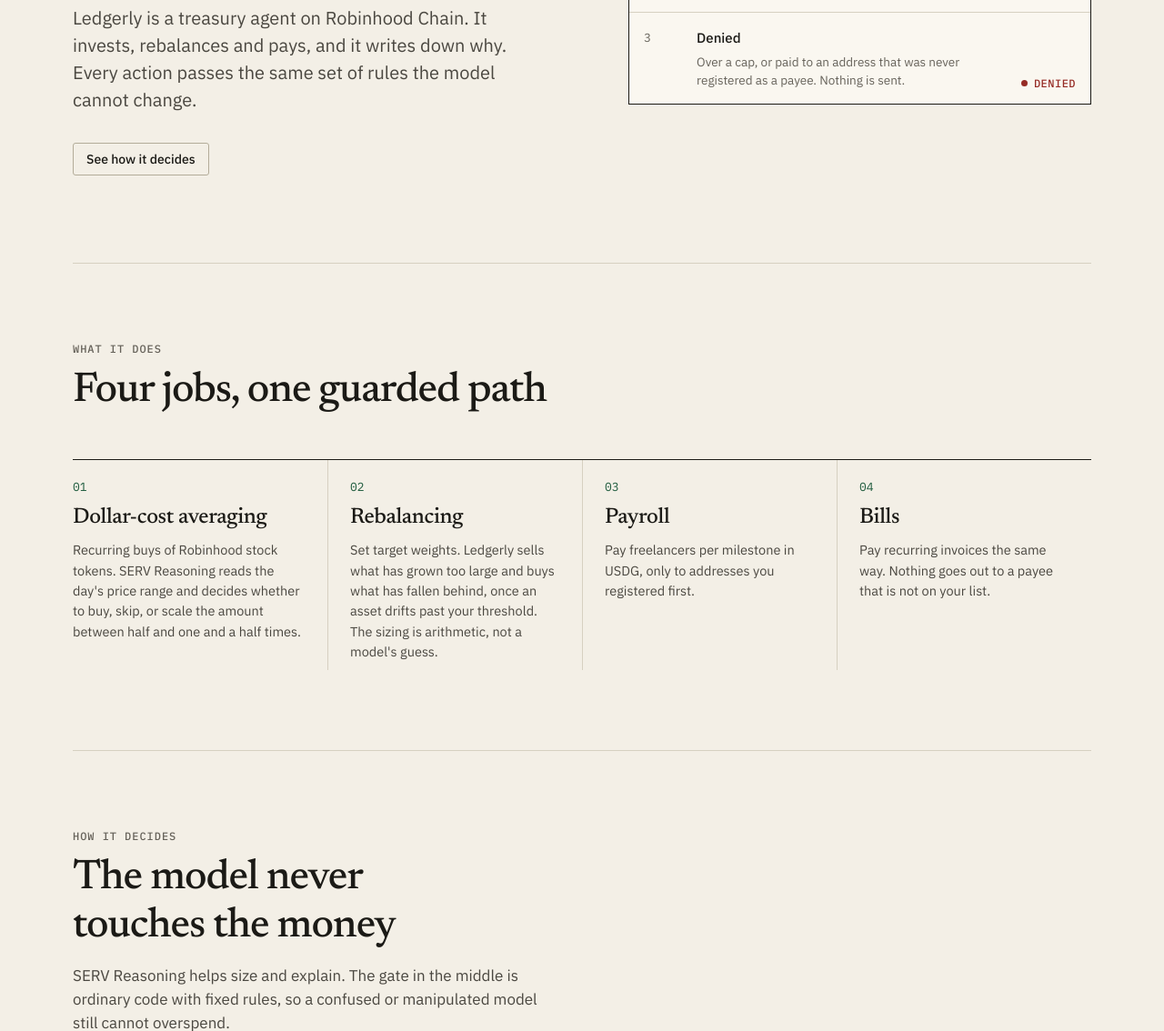
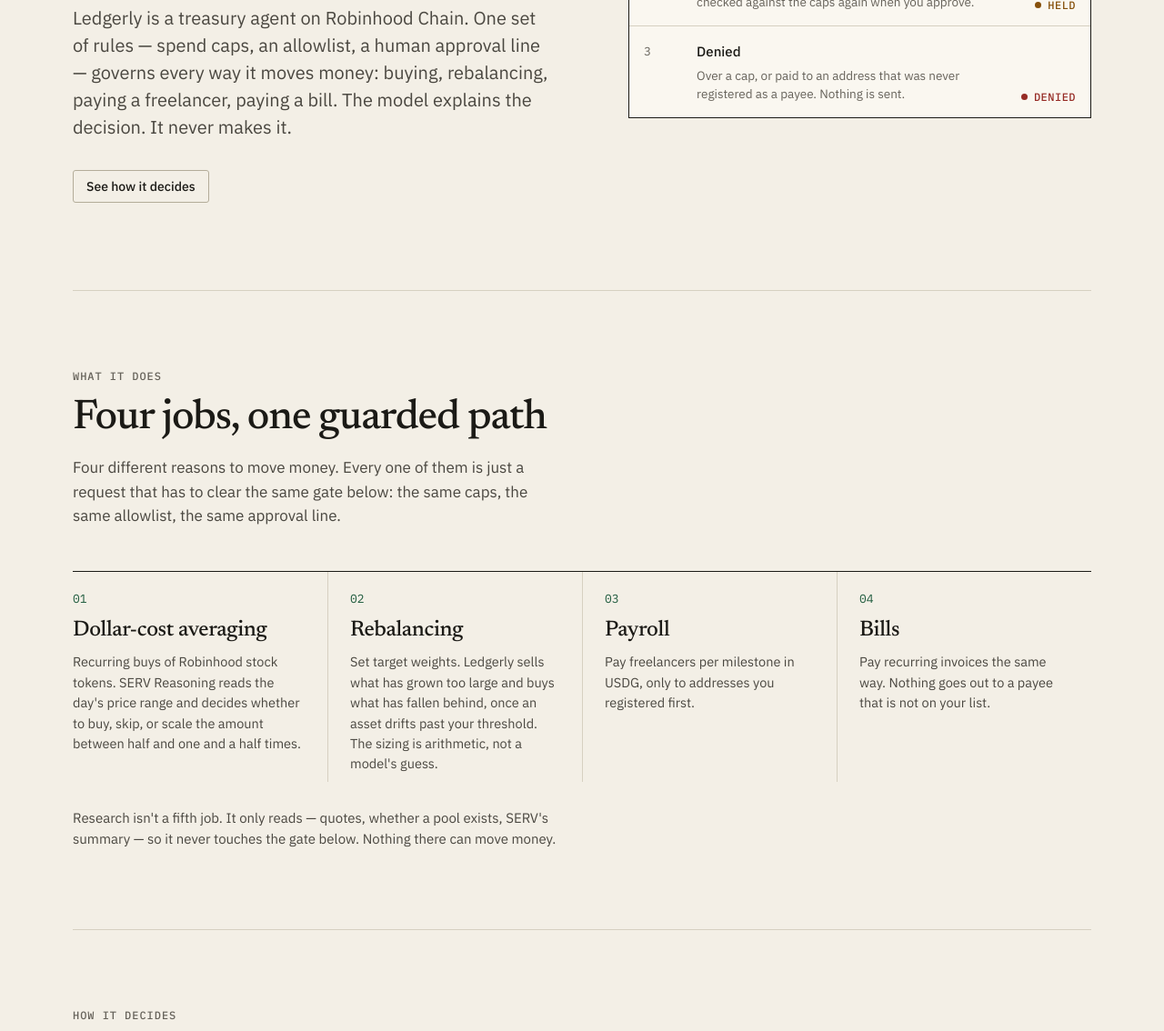
Before and after one commit to firmino0/Ledgerly, a website: page web/index.html in a window 1280 px wide. Shown: the part 500-1634 px from the top of the page at 91% size. Drawn offline with Linux system fonts and the light colour scheme; no server answers.

Commit message:
Lead the homepage with the guardrail, not a feature list
Co-authored-by: firmino0 <anothonyjonathan0@gmail.com>

```diff
--- a/web/index.html
+++ b/web/index.html
@@ -4,9 +4,9 @@
 <meta charset="utf-8">
 <meta name="viewport" content="width=device-width, initial-scale=1">
 <title>Ledgerly</title>
-<meta name="description" content="A treasury agent on Robinhood Chain that invests, rebalances and pays, and writes down why. The model proposes; plain code decides.">
+<meta name="description" content="A treasury agent on Robinhood Chain. One set of rules governs every way it moves money: buying, rebalancing, paying a freelancer, paying a bill. The model explains; it never decides.">
 <meta property="og:title" content="Ledgerly">
-<meta property="og:description" content="A treasury agent on Robinhood Chain that invests, rebalances and pays, and writes down why. The model proposes; plain code decides.">
+<meta property="og:description" content="A treasury agent on Robinhood Chain. One set of rules governs every way it moves money: buying, rebalancing, paying a freelancer, paying a bill. The model explains; it never decides.">
 <meta property="og:type" content="website">
 <meta name="theme-color" content="#f3efe6">
 <link rel="icon" href="/assets/favicon.svg" type="image/svg+xml">
@@ -44,7 +44,7 @@
     <div class="hero-copy">
       <p class="eyebrow">SERV Hackathon &middot; Robinhood Mainnet &amp; MCP</p>
       <h1>The model proposes.<br><em>Code decides.</em></h1>
-      <p class="lede">Ledgerly is a treasury agent on Robinhood Chain. It invests, rebalances and pays, and it writes down why. Every action passes the same set of rules the model cannot change.</p>
+      <p class="lede">Ledgerly is a treasury agent on Robinhood Chain. One set of rules &mdash; spend caps, an allowlist, a human approval line &mdash; governs every way it moves money: buying, rebalancing, paying a freelancer, paying a bill. The model explains the decision. It never makes it.</p>
       <div class="cta">
         <a class="btn btn-primary" href="/account#create" data-accounts hidden>Create an account</a>
         <a class="btn" href="#path">See how it decides</a>
@@ -87,6 +87,7 @@
     <div class="block-head">
       <p class="eyebrow">What it does</p>
       <h2>Four jobs, one guarded path</h2>
+      <p class="sub">Four different reasons to move money. Every one of them is just a request that has to clear the same gate below: the same caps, the same allowlist, the same approval line.</p>
     </div>
     <ol class="jobs">
       <li>
@@ -110,6 +111,7 @@
         <p>Pay recurring invoices the same way. Nothing goes out to a payee that is not on your list.</p>
       </li>
     </ol>
+    <p class="note">Research isn't a fifth job. It only reads &mdash; quotes, whether a pool exists, SERV's summary &mdash; so it never touches the gate below. Nothing there can move money.</p>
   </section>
 
   <!-- path -->
```
